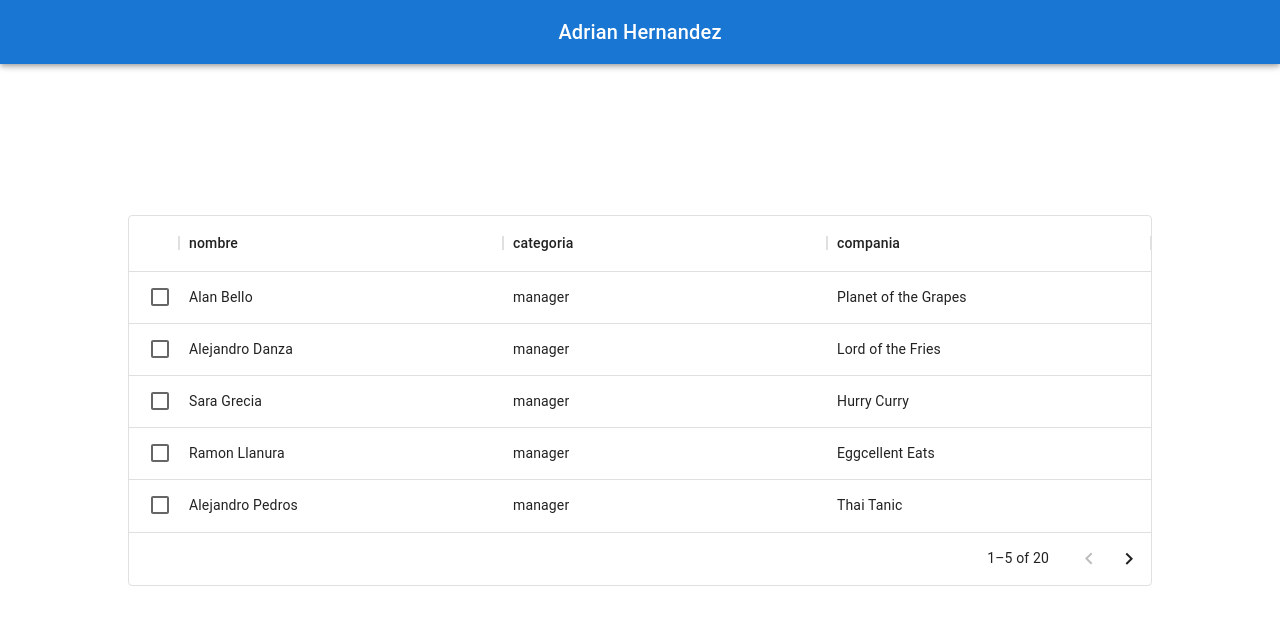
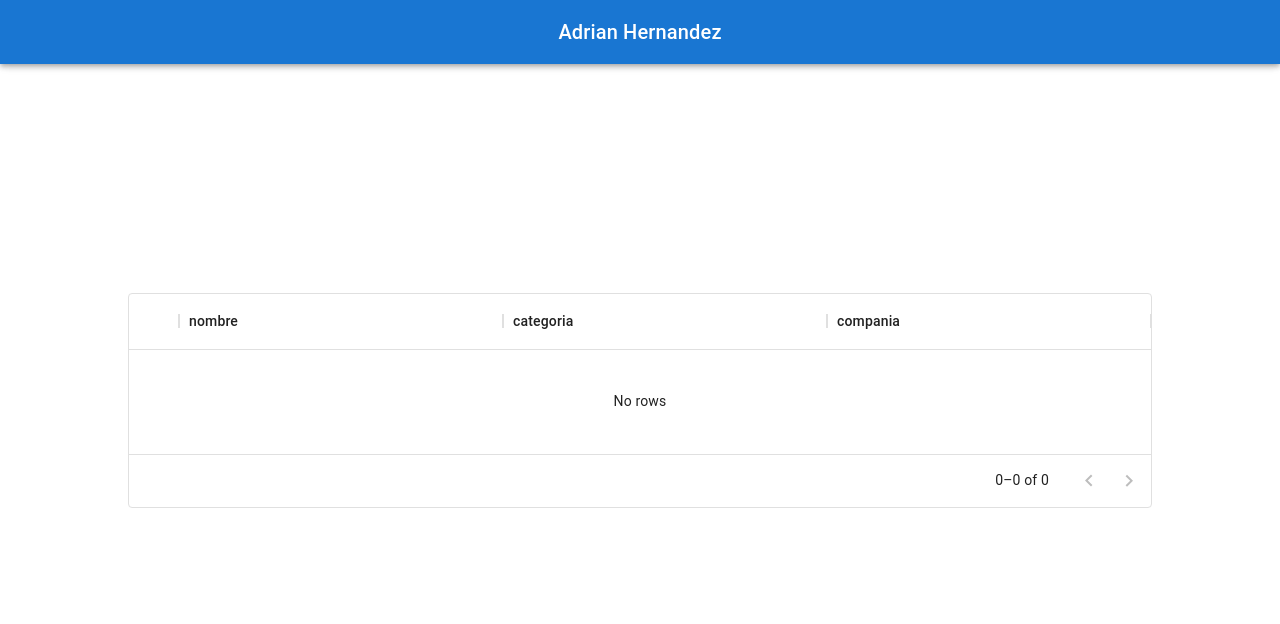
Before and after one commit to adrian1426/ReactTS-Empleados-Felices, a React (Vite) app: page / in a window 1280 px wide. Shown: the top 624 px of the page. Built offline with nearby package versions, Linux system fonts and the light colour scheme.

Commit message:
people state guardando en local storage

```diff
--- a/src/pages/Home/Home.tsx
+++ b/src/pages/Home/Home.tsx
@@ -1,15 +1,16 @@
-import React, { ChangeEvent } from 'react';
+import React, { ChangeEvent, useEffect } from 'react';
 import { useDispatch, useSelector } from 'react-redux';
 import { DataGrid, GridColDef, GridRenderCellParams } from '@mui/x-data-grid';
 import { People } from '@/data/people';
 import { Person } from '@/models';
 import { Checkbox } from '@mui/material';
-import { addFavorite, removeFavorite } from '@/redux/states';
-import { AppStore } from '@/redux/store';
+import { addFavorite, addPeople, removeFavorite } from '@/redux/states';
+import store, { AppStore } from '@/redux/store';
 
 export interface HomeInterface { }
 
 const Home: React.FC<HomeInterface> = () => {
+	const dataPeople = store.getState().people;
 	const selectedPeople = useSelector((state: AppStore) => state.favorites);
 	const dispatch = useDispatch();
 
@@ -25,6 +26,10 @@ const Home: React.FC<HomeInterface> = () => {
 	};
 
 	const pageSize = 5;
+
+	useEffect(() => {
+		dispatch(addPeople(People));
+	}, []);
 
 	const columns: GridColDef[] = [
 		{
@@ -79,7 +84,7 @@ const Home: React.FC<HomeInterface> = () => {
 	return (
 		<DataGrid
 			columns={columns}
-			rows={People}
+			rows={dataPeople}
 			disableColumnSelector
 			disableSelectionOnClick
 			autoHeight
--- a/src/redux/states/people.ts
+++ b/src/redux/states/people.ts
@@ -11,8 +11,9 @@ export const pleopleSlice = createSlice({
     : initialState,
   reducers: {
     addPeople: (state, action) => {
-      setLocalStorage(LocalStorageTypes.PEOPLE, state);
-      return action.payload;
+      const newState = action.payload;
+      setLocalStorage(LocalStorageTypes.PEOPLE, newState);
+      return newState;
     }
   }
 });
```
